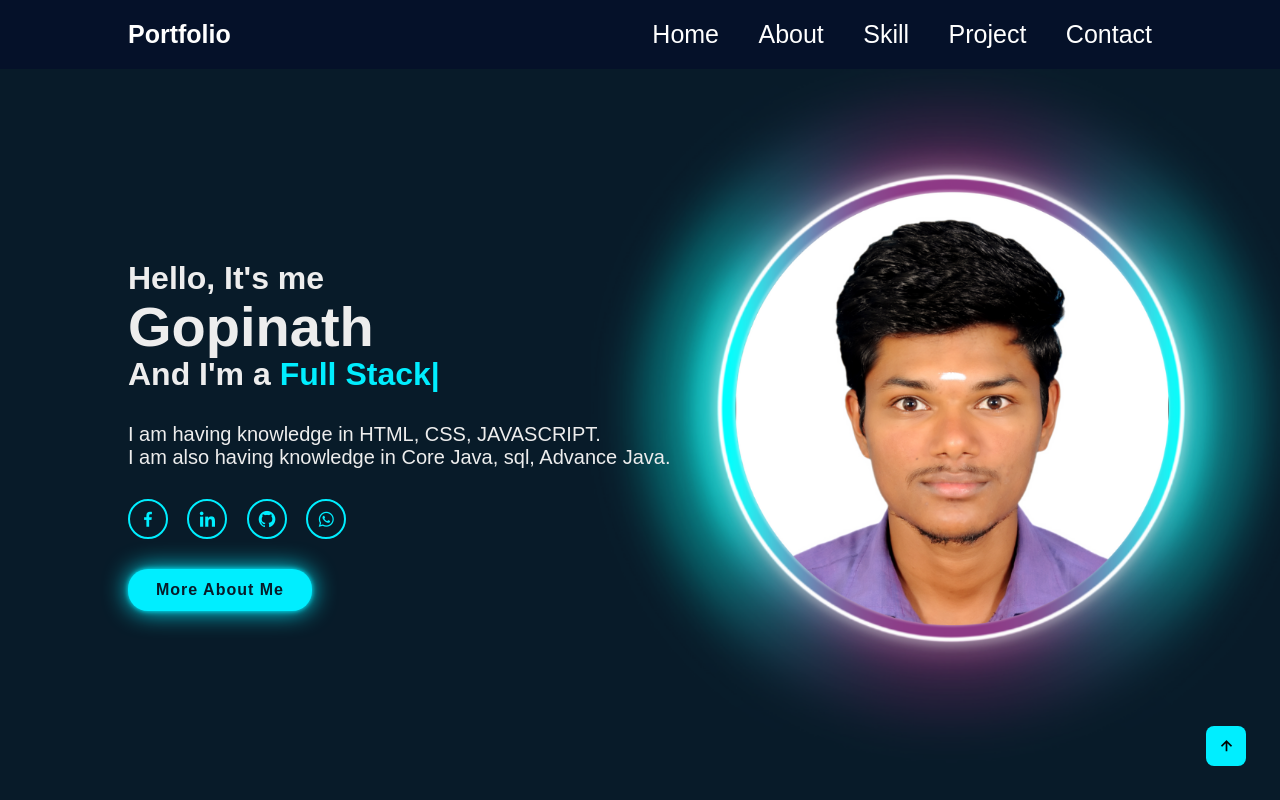
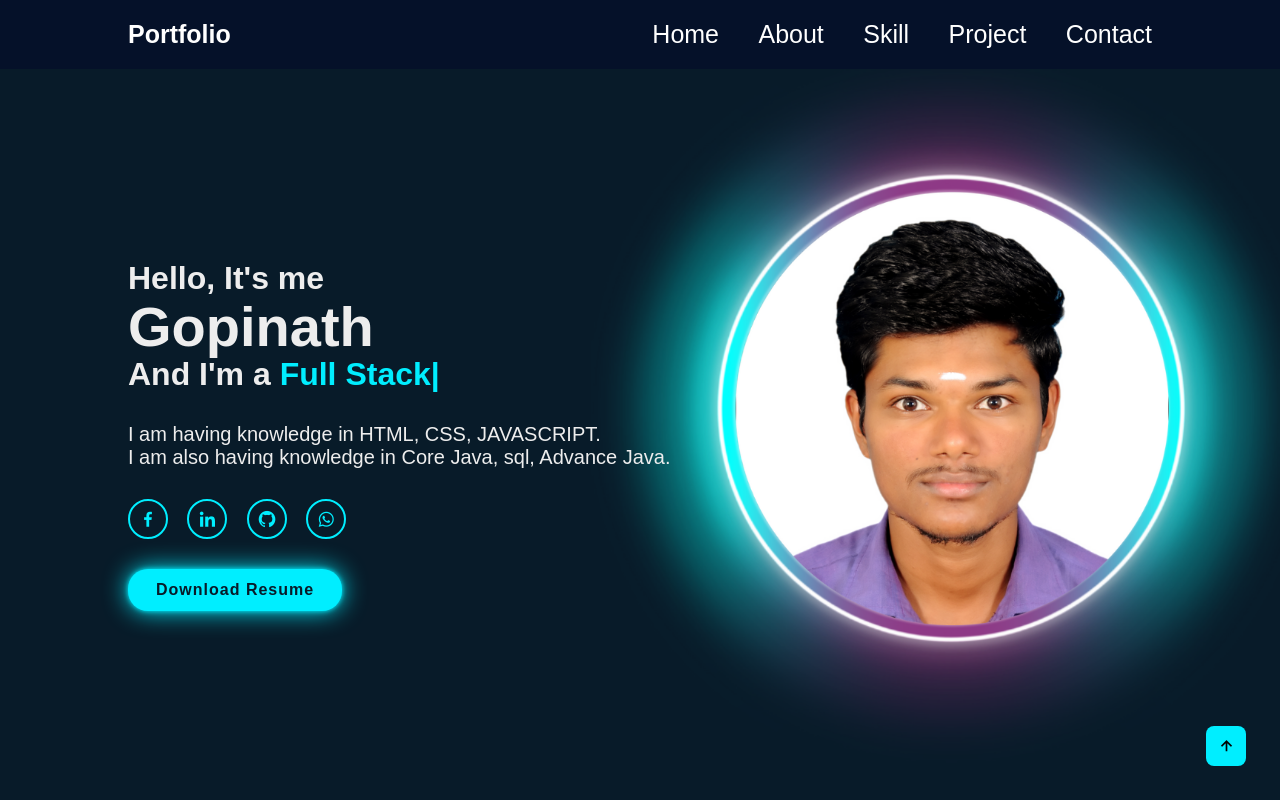
Before and after one commit to GopiID/portfolio, a plain HTML site: page index.html in a window 1280 px wide. Shown: the top 800 px of the page. Drawn offline with nearby package versions, Linux system fonts and the light colour scheme.

Commit message:
Update index.html

```diff
--- a/index.html
+++ b/index.html
@@ -33,7 +33,8 @@
             <a href="https://github.com/GopiID" style="--i:9"><i class='bx bxl-github'></i></a>
             <a href="https://wa.me/9025417725" style="--i:10"><i class='bx bxl-whatsapp'></i></a>
          </div>
-         <a href="#" class="btn-btn">More About Me</a>
+                  <a href="CV GOPINATH.N.pdf" download="CV GOPINATH>N" class="btn-btn">Download Resume</a>
+
         </div>
     </section>
 
```
